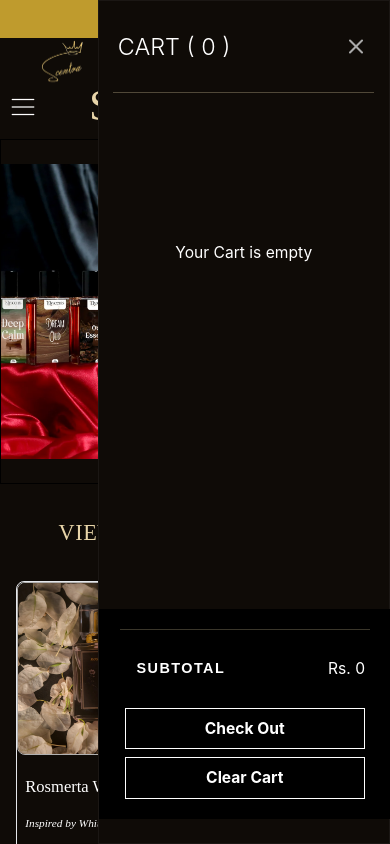
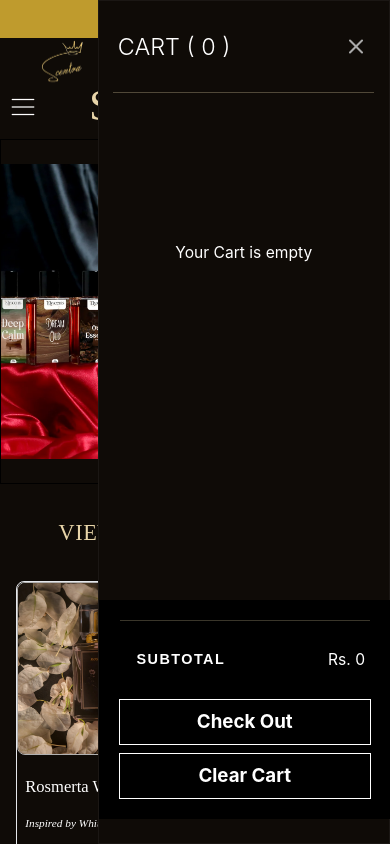
Before and after one commit to HAK1580/Scentra-Dead-Final-Production, a React (Vite) app: page /shopping in a window 390 px wide. Both pictures are taken after a click on the picture 340 px from the left and 109 px from the top of the page. Shown: the top 844 px of the page. Built offline with nearby package versions, Linux system fonts and the light colour scheme.

Commit message:
responsive homepage unlocked

```diff
--- a/src/components/Cart.jsx
+++ b/src/components/Cart.jsx
@@ -3,17 +3,35 @@ import { useSelector,useDispatch } from 'react-redux'
 import {addItem,clearCart,removeItem} from '../redux/cart/cartSlice'
 import { toggleCart } from '../redux/ui_states/uiSlice'
 import { Link } from 'react-router-dom'
+import { useNavigate } from 'react-router-dom'
 const Cart = () => {
     const dispatch=useDispatch();
     const cart=useSelector((state)=>state.cart.items)
     const totalprice=cart.reduce((acc,item)=>acc+(item.quantity*item.price),0)
+
+   const navigate=useNavigate();
+
 
      useEffect(()=>{
       console.log(cart)
 
     },[cart])
 
-     function handleCheckoutClick(){
+     function handleCheckoutClick(e){
+          e.preventDefault();
+         setTimeout(() => {
+          navigate("/checkout")
+
+         },1000);
+
+        }
+
+     function handleClearCart(){
+      setTimeout(() => {
+
+       dispatch(clearCart());
+
+      },300);
 
      }
 
@@ -69,9 +87,9 @@ const Cart = () => {
              </h2>
            </div>
             <div className="subtototal-btns  flex flex-col gap-2 ">
-              <Link to='/checkout'  className='border-1 text-[4vw]   text-center   bg-black   w-[95%] cart-btn  mx-auto sm:text-[1.5vw] cursor-pointer font-bold   py-2  lg:hover:bg-[#d4af37] hover:text-[rgb(33,33,33)]" sm:hover:text-black
-              '>Check Out</Link>
-              <button onClick={()=>dispatch(clearCart())}   className='border-1  bg-black   w-[95%] mx-auto  text-[4vw]   sm:text-[1.5vw] cart-btn  font-bold  cursor-pointer  py-2 lg:hover:bg-[#d4af37a7] hover:text-[rgb(33,33,33)]" sm:hover:text-black
+              <button onClick={handleCheckoutClick}  className='border-1 text-[4.8vw]   text-center   bg-black   w-[100%] cart-btn  mx-auto sm:text-[1.5vw] cursor-pointer font-bold   py-2  lg:hover:bg-[#d4af37] hover:text-[rgb(33,33,33)]" sm:hover:text-black
+              '>Check Out</button>
+              <button onClick={handleClearCart}   className='border-1  bg-black   w-[100%] mx-auto  text-[4.8vw]   sm:text-[1.5vw] cart-btn  font-bold  cursor-pointer  py-2 lg:hover:bg-[#d4af37a7] hover:text-[rgb(33,33,33)]" sm:hover:text-black
               '> Clear Cart</button>
             </div>
 
--- a/src/components/SliderHero.jsx
+++ b/src/components/SliderHero.jsx
@@ -1,6 +1,8 @@
 import React from 'react'
 import { useState, useEffect } from 'react'
 import MiddleHeadline from './MiddleHeadline'
+import { href } from 'react-router-dom'
+import { useNavigate } from 'react-router-dom'
 
 const SliderHero = ({ hero, setHero }) => {
 
@@ -12,10 +14,22 @@ const SliderHero = ({ hero, setHero }) => {
 
   const [current, setCurrent] = useState(0);
 
+  const navigate=useNavigate();
+
   function nextImg() {
     setCurrent((prev) => prev === imgs.length - 1 ? 0 : prev + 1)
 
   }
+  function handleBuy(e){
+    e.preventDefault();
+    setTimeout(()=>{
+      navigate("/shopping")
+
+    },2000);
+
+  };
+
+
   useEffect(() => {
     const timer = setTimeout(nextImg, 4000)
 
@@ -53,7 +67,13 @@ const SliderHero = ({ hero, setHero }) => {
               ">
 
 
-            <a href="/shopping"
+
+
+             <a
+               onClick={handleBuy}
+              href="/shopping"
+
+
              className='bg-[#000000d0] lg:tracking-wide  px-[clamp(1.4rem,3.5vw,3.1rem)]  text-[clamp(1.15rem,2.5vw,3rem)] py-[clamp(0.62rem,0.9vw,1.5rem)] border-1 border-[#d4af3767] rounded-[8px] text-white cursor-pointer font-[500] z-100 tracking-widest
              lg:rounded-[13px]
              font-inter
@@ -64,6 +84,7 @@ const SliderHero = ({ hero, setHero }) => {
               Buy Now
 
             </a>
+
 
           </div>
 
```
Lines whose indentation alone changed are shown as unchanged.
